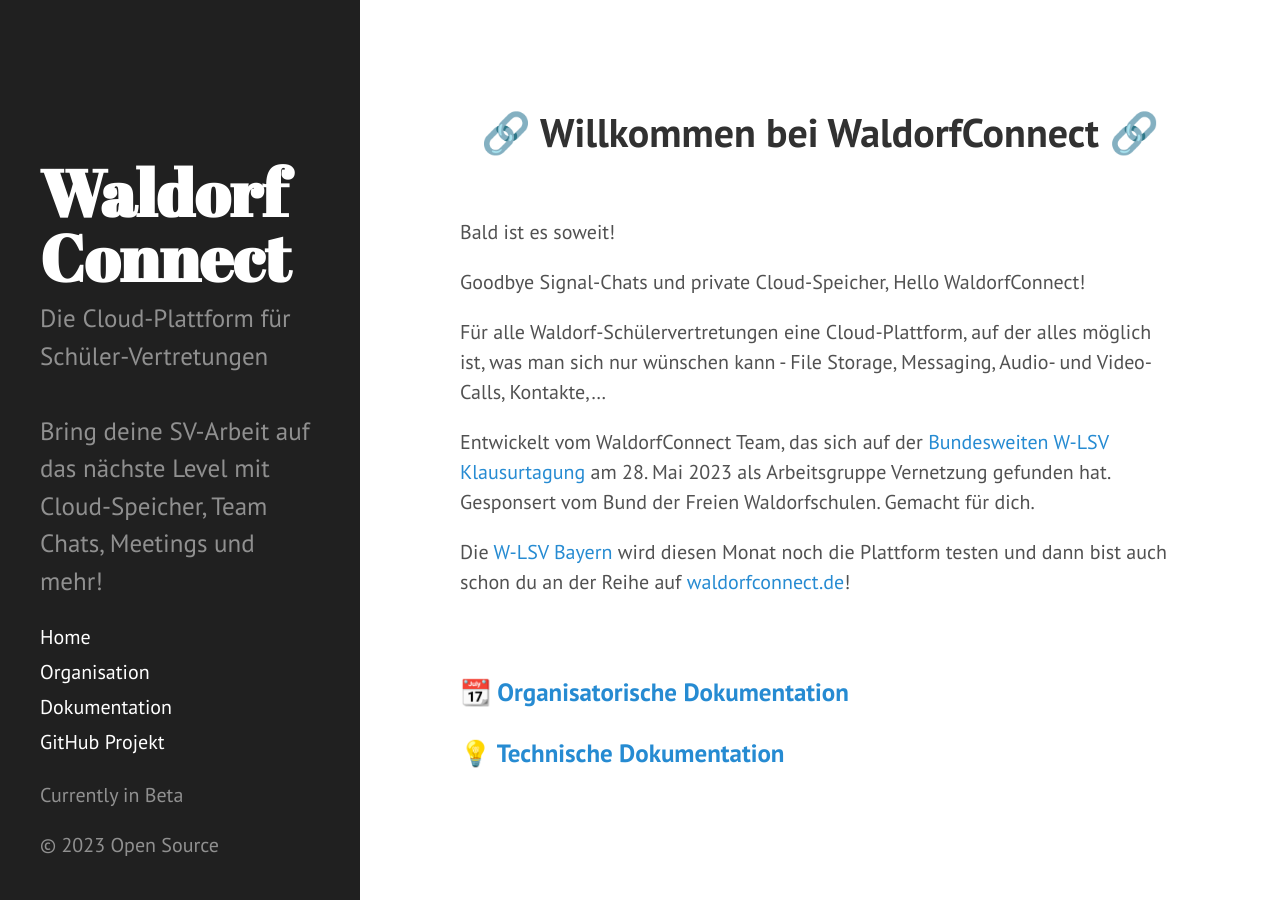
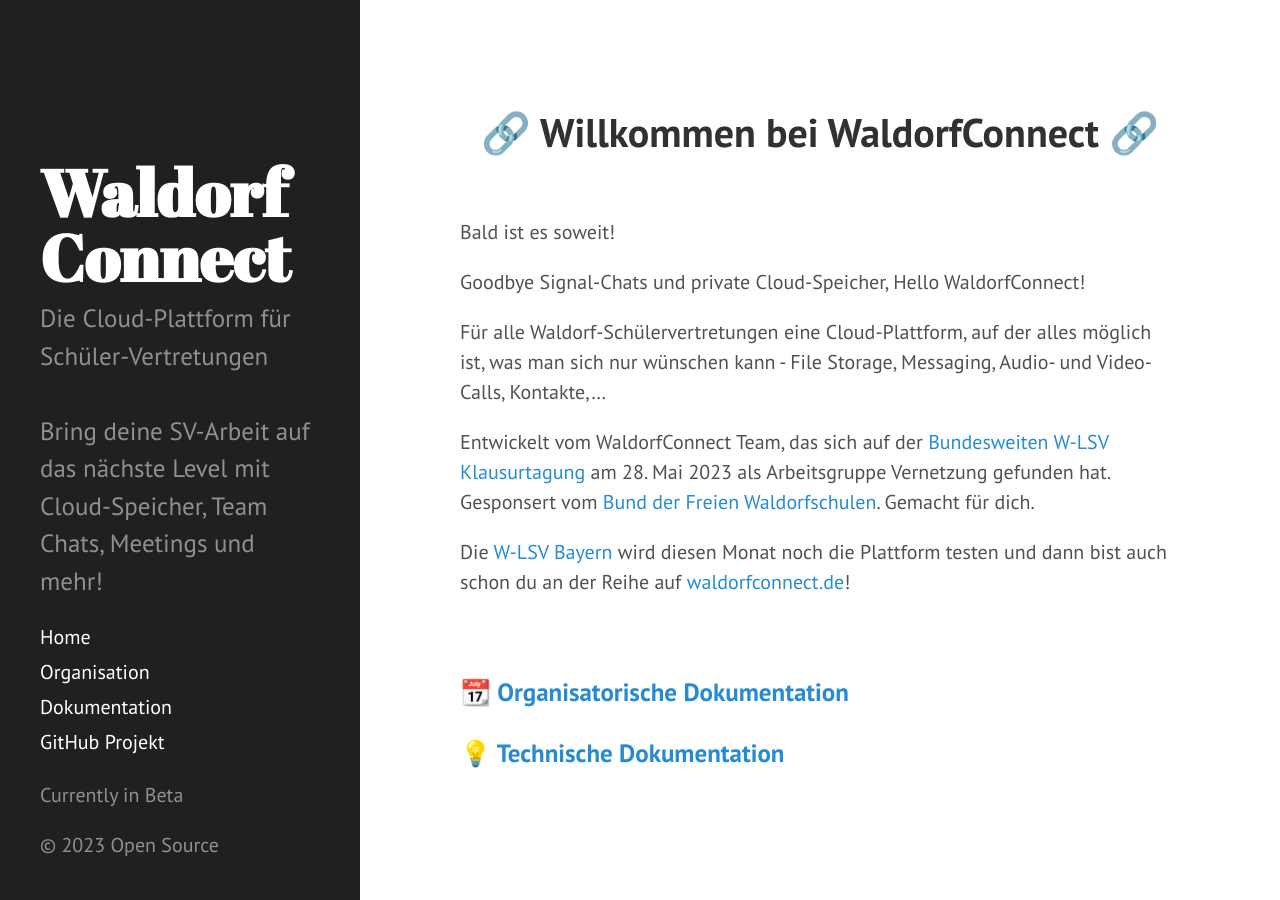
Before and after one commit to WaldorfConnect/documentation, a Jekyll site: the page built from index.md, in a window 1280 px wide. Built offline with Jekyll 4.4.1, drawn with Linux system fonts in a browser that asks for light colours; Markdown is read by kramdown in place of the engine named in the settings; part of the change alters nothing that is shown.

Commit message:
link the BdFWS on home page

```diff
--- a/index.md
+++ b/index.md
@@ -13,7 +13,7 @@ Goodbye Signal-Chats und private Cloud-Speicher, Hello WaldorfConnect!
 
 Für alle Waldorf-Schülervertretungen eine Cloud-Plattform, auf der alles möglich ist, was man sich nur wünschen kann - File Storage, Messaging, Audio- und Video-Calls, Kontakte,...
 
-Entwickelt vom WaldorfConnect Team, das sich auf der [Bundesweiten W-LSV Klausurtagung](https://wlsv-bayern.de/tagung) am 28. Mai 2023 als Arbeitsgruppe Vernetzung gefunden hat. Gesponsert vom Bund der Freien Waldorfschulen. Gemacht für dich.
+Entwickelt vom WaldorfConnect Team, das sich auf der [Bundesweiten W-LSV Klausurtagung](https://wlsv-bayern.de/tagung) am 28. Mai 2023 als Arbeitsgruppe Vernetzung gefunden hat. Gesponsert vom [Bund der Freien Waldorfschulen](https://www.waldorfschule.de/). Gemacht für dich.
 
 Die [W-LSV Bayern](https://wlsv-bayern.de/) wird diesen Monat noch die Plattform testen und dann bist auch schon du an der Reihe auf [waldorfconnect.de](https://waldorfconnect.de/)!
 
```
